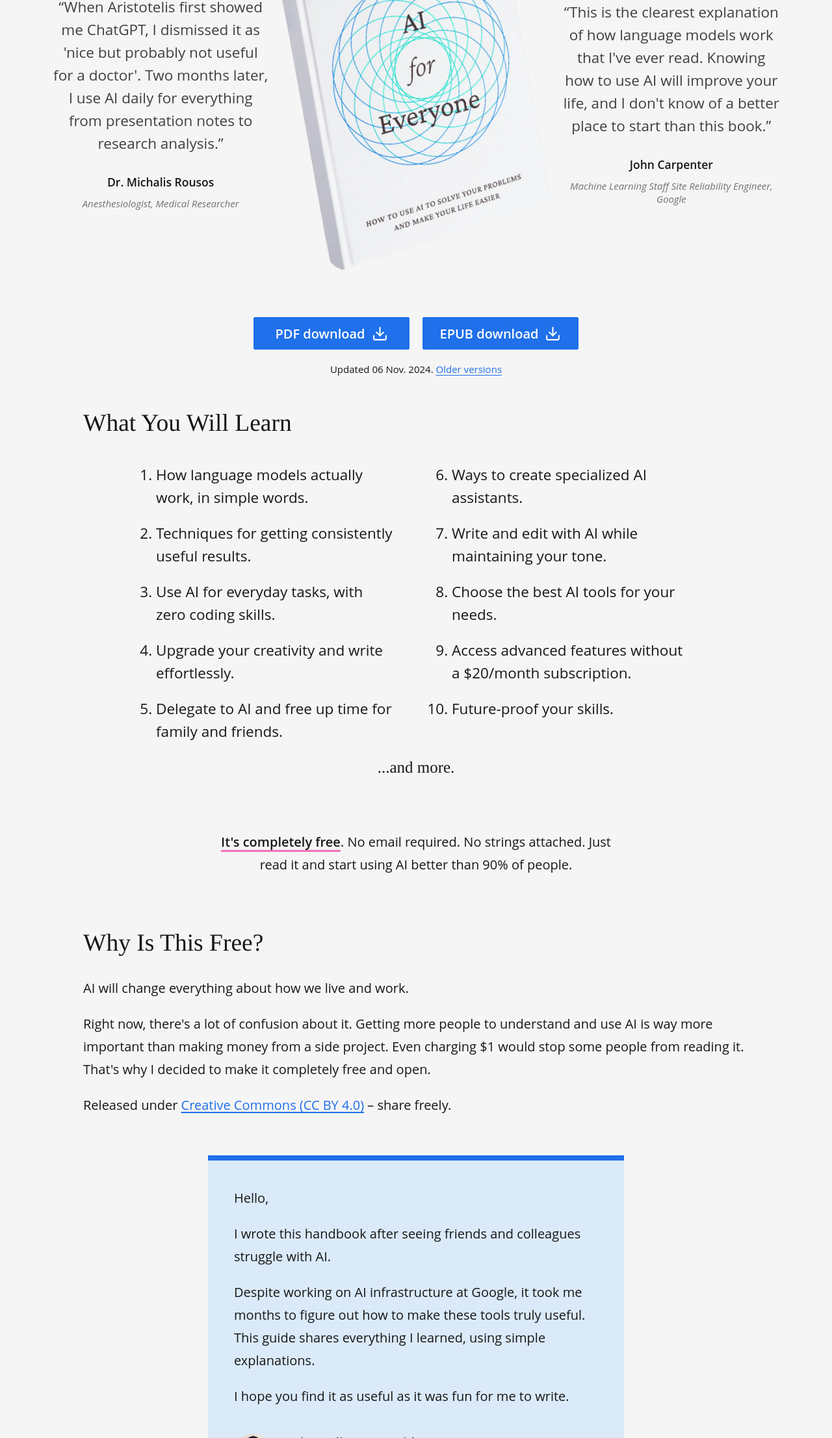
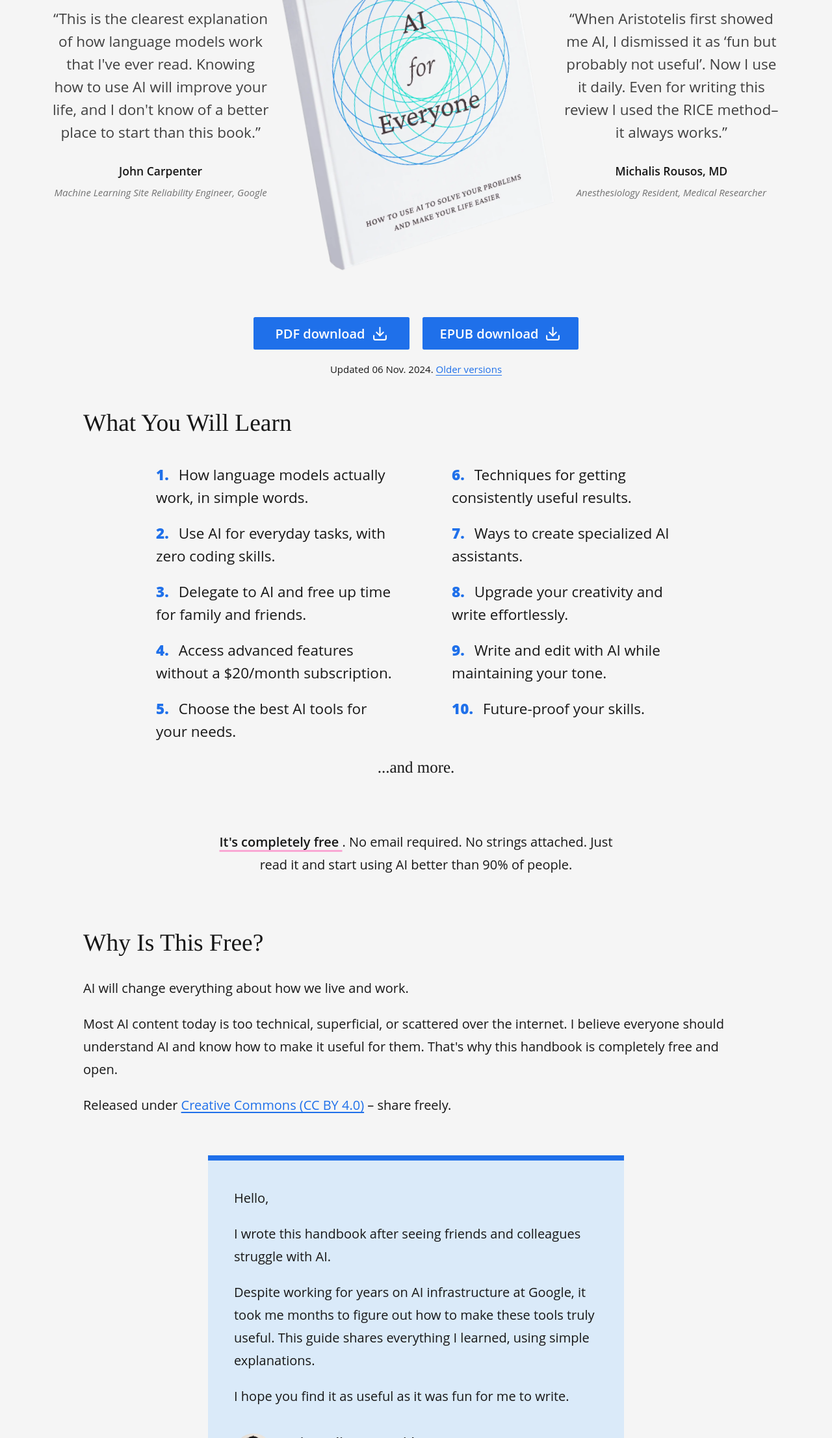
Before and after one commit to intergalacticmammoth/ai-for-everyone, a website: page index.html in a window 1280 px wide. Shown: the part 587-2800 px from the top of the page at 65% size. Drawn offline with nearby package versions, Linux system fonts and the light colour scheme; a web font is replaced by a local one.

Commit message:
ai4e/ Site improvements, remove popup JS

```diff
--- a/index.html
+++ b/index.html
@@ -8,22 +8,20 @@
   <title>AI For Everyone: How to use AI to solve your problems make your life easier</title>
 
   <meta name="description"
-    content="Learn how to make AI useful in your daily life: solve real-world problems, simplify tasks, or just have fun. Written by a Google AI infrastructure engineer, this handbook shows you how to use AI tools effectively. Free, no email required." />
-  <meta name="description"
-    content="Discover how to use AI to solve real-world problems, simplify tasks, or just to have fun. 'AI For Everyone' is practical guide packed with examples for all backgrounds." />
+    content="Learn how to make AI useful in your daily life: solve real-world problems, simplify tasks, or just have fun. Written by a Google engineer, this handbook shows you how to make AI tools useful. Free, no email required." />
   <meta name="keywords"
-    content="AI, Artificial Intelligence, AI for beginners, practical AI guide, learning AI, AI tips, how to use AI, AI tools, free AI book, open access AI guide, large language models, language models, machine learning, real-life AI applications" />
+    content="AI, Artificial Intelligence, AI for beginners, practical AI guide, learning AI, AI tips, how to use AI, AI tools, free, free book, free AI book, open access AI guide, large language models, language models, machine learning, real-life AI applications" />
   <meta name="author" content="Aristotelis Economides">
   <meta property="og:title" content="AI For Everyone: How to use AI to solve your problems make your life easier">
   <meta property="og:description"
-    content="Learn how to make AI useful in your daily life: solve real-world problems, simplify tasks, or just have fun. Written by a Google AI infrastructure engineer, this handbook shows you how to use AI tools effectively. Free, no email required." />
+    content="Learn how to make AI useful in your daily life: solve real-world problems, simplify tasks, or just have fun. Written by a Google engineer, this handbook shows you how to make AI tools useful. Free, no email required." />
   <meta property="og:image" content="assets/ai4e-share-img.png">
   <meta property="og:url" content="https://aristot.io/ai4e">
   <meta property="og:type" content="website">
   <meta name="twitter:card" content="assets/ai4e-share-img.png">
   <meta name="twitter:title" content="AI For Everyone: How to use AI to solve your problems make your life easier">
   <meta name="twitter:description"
-    content="Learn how to make AI useful in your daily life: solve real-world problems, simplify tasks, or just have fun. Written by a Google AI infrastructure engineer, this handbook shows you how to use AI tools effectively. Free, no email required." />
+    content="Learn how to make AI useful in your daily life: solve real-world problems, simplify tasks, or just have fun. Written by a Google engineer, this handbook shows you how to make AI tools useful. Free, no email required." />
   <meta name="twitter:image" content="assets/ai4e-share-img.png">
   <link rel="canonical" href="https://aristot.io/ai4e">
 
@@ -74,12 +72,12 @@
               <span class="text-yellow-500">★★★★★</span>
             </div>
             <blockquote class="quote-content">
-              “When Aristotelis first showed me ChatGPT, I dismissed it as 'nice but probably not useful for
-              a doctor'. Two months later, I use AI daily for everything from presentation notes to research analysis.”
+              “This is the clearest explanation of how language models work that I've ever read.
+              Knowing how to use AI will improve your life, and I don't know of a better place to start than this book.”
             </blockquote>
             <div class="flex flex-col items-center text-sm">
-              <p class="quote-giver">Dr. Michalis Rousos</p>
-              <p class="quote-giver-job">Anesthesiologist, Medical Researcher</p>
+              <p class="quote-giver">John Carpenter</p>
+              <p class="quote-giver-job">Machine Learning Site Reliability Engineer, Google</p>
             </div>
           </div>
         </div>
@@ -100,12 +98,12 @@
               <span class="text-yellow-500">★★★★★</span>
             </div>
             <blockquote class="quote-content">
-              “This is the clearest explanation of how language models work that I've ever read.
-              Knowing how to use AI will improve your life, and I don't know of a better place to start than this book.”
+              “When Aristotelis first showed me AI, I dismissed it as ‘fun but probably not useful’. Now I use it daily.
+              Even for writing this review I used the RICE method–it always works.”
             </blockquote>
             <div class="flex flex-col items-center text-sm">
-              <p class="quote-giver">John Carpenter</p>
-              <p class="quote-giver-job">Machine Learning Staff Site Reliability Engineer, Google</p>
+              <p class="quote-giver">Michalis Rousos, MD</p>
+              <p class="quote-giver-job">Anesthesiology Resident, Medical Researcher</p>
             </div>
           </div>
         </div>
@@ -136,20 +134,19 @@
 
       <section>
         <h2>What you will learn</h2>
-        <div
-          class="flex flex-col lg:flex-row justify-between w-full lg:space-x-14 max-w-2xl mx-auto text-lg font-medium">
-          <ol class="space-y-4 lg:w-1/2">
+        <div class="flex flex-col lg:flex-row justify-between w-full lg:space-x-14 max-w-2xl mx-auto text-lg">
+          <ol class="learn-list space-y-4 lg:w-1/2">
             <li>How language models actually work, in simple words.</li>
+            <li>Use AI for everyday tasks, with zero coding skills.</li>
+            <li>Delegate to AI and free up time for family and friends.</li>
+            <li>Access advanced features without a $20/month subscription.</li>
+            <li>Choose the best AI tools for your needs.</li>
+          </ol>
+          <ol start="6" class="learn-list space-y-4 lg:w-1/2 mt-4 lg:mt-0">
             <li>Techniques for getting consistently useful results.</li>
-            <li>Use AI for everyday tasks, with zero coding skills.</li>
+            <li>Ways to create specialized AI assistants.</li>
             <li>Upgrade your creativity and write effortlessly.</li>
-            <li>Delegate to AI and free up time for family and friends.</li>
-          </ol>
-          <ol start="6" class="space-y-4 lg:w-1/2 mt-4 lg:mt-0">
-            <li>Ways to create specialized AI assistants.</li>
             <li>Write and edit with AI while maintaining your tone.</li>
-            <li>Choose the best AI tools for your needs.</li>
-            <li>Access advanced features without a $20/month subscription.</li>
             <li>Future-proof your skills.</li>
           </ol>
         </div>
@@ -159,10 +156,9 @@
       <div class="my-12 mx-auto text-center w-9/12 md:w-full max-w-lg px-3 py-4">
         <p class="m-0">
           <span
-            class="font-semibold underline decoration-3 underline-offset-[5px] decoration-pink-400 dark:decoration-pink-500">It's
-            completely
-            free</span>.
-          No email required. No strings attached. Just read it and start using AI better than 90% of people.
+            class="font-semibold underline decoration-3 underline-offset-[5px] decoration-pink-300 dark:decoration-pink-500">
+            It's completely free
+          </span>. No email required. No strings attached. Just read it and start using AI better than 90% of people.
         </p>
       </div>
 
@@ -172,10 +168,9 @@
           AI will change everything about how we live and work.
         </p>
         <p>
-          Right now, there's a lot of confusion about it.
-          Getting more people to understand and use AI is way more important than making money from a side project.
-          Even charging $1 would stop some people from reading it.
-          That's why I decided to make it completely free and open.
+          Most AI content today is too technical, superficial, or scattered over the internet.
+          I believe everyone should understand AI and know how to make it useful for them.
+          That's why this handbook is completely free and open.
         </p>
         <p>Released under <a href="https://creativecommons.org/licenses/by/4.0/">Creative Commons (CC BY 4.0)</a> –
           share freely.
@@ -190,8 +185,8 @@
           I wrote this handbook after seeing friends and colleagues struggle with AI.
         </p>
         <p>
-          Despite working on AI infrastructure at Google, it took me months to figure out how to make these tools truly
-          useful. This guide shares everything I learned, using simple explanations.
+          Despite working for years on AI infrastructure at Google, it took me months to figure out how to make these
+          tools truly useful. This guide shares everything I learned, using simple explanations.
         </p>
         <p>I hope you find it as useful as it was fun for me to write.</p>
         <div class="my-8 flex justify-start items-start">
@@ -248,20 +243,6 @@
     speed: 100,
     waitUntilVisible: true,
   }).go();
-
-  // Popup for the free footnote
-  document.getElementById('free').addEventListener('click', (e) => {
-    e.stopPropagation();
-    document.getElementById('free-footnote').classList.toggle('hidden');
-  });
-
-  document.addEventListener('click', () => {
-    document.getElementById('free-footnote').classList.add('hidden');
-  });
-
-  document.getElementById('free-footnote').querySelector('span').addEventListener('click', (e) => {
-    e.stopPropagation();
-  });
 </script>
 
 </html>
--- a/src/input.css
+++ b/src/input.css
@@ -180,3 +180,18 @@
   decoration-2
   hover:text-neutral-700 dark:hover:text-neutral-400;
 }
+
+ol.learn-list:first-of-type {
+  counter-reset: lessons-counter;
+}
+
+ol.learn-list li {
+  list-style-type: none;
+}
+
+ol.learn-list li::before {
+  counter-increment: lessons-counter;
+  content: counter(lessons-counter) ".";
+  font-weight: 600;
+  @apply mr-3 text-mariner-600 dark:text-mariner-500 font-extrabold;
+}
```
Also changed, not shown: src/output.css.
